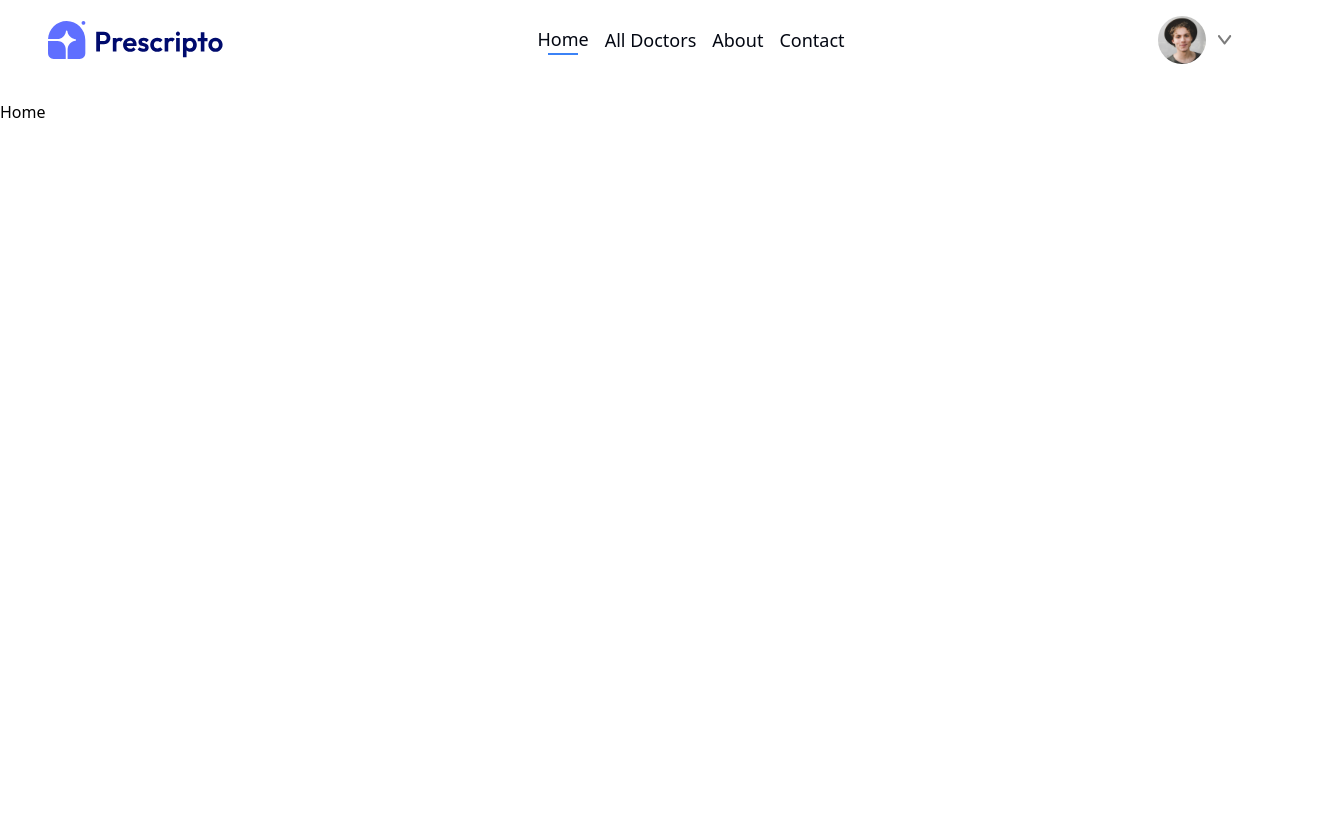
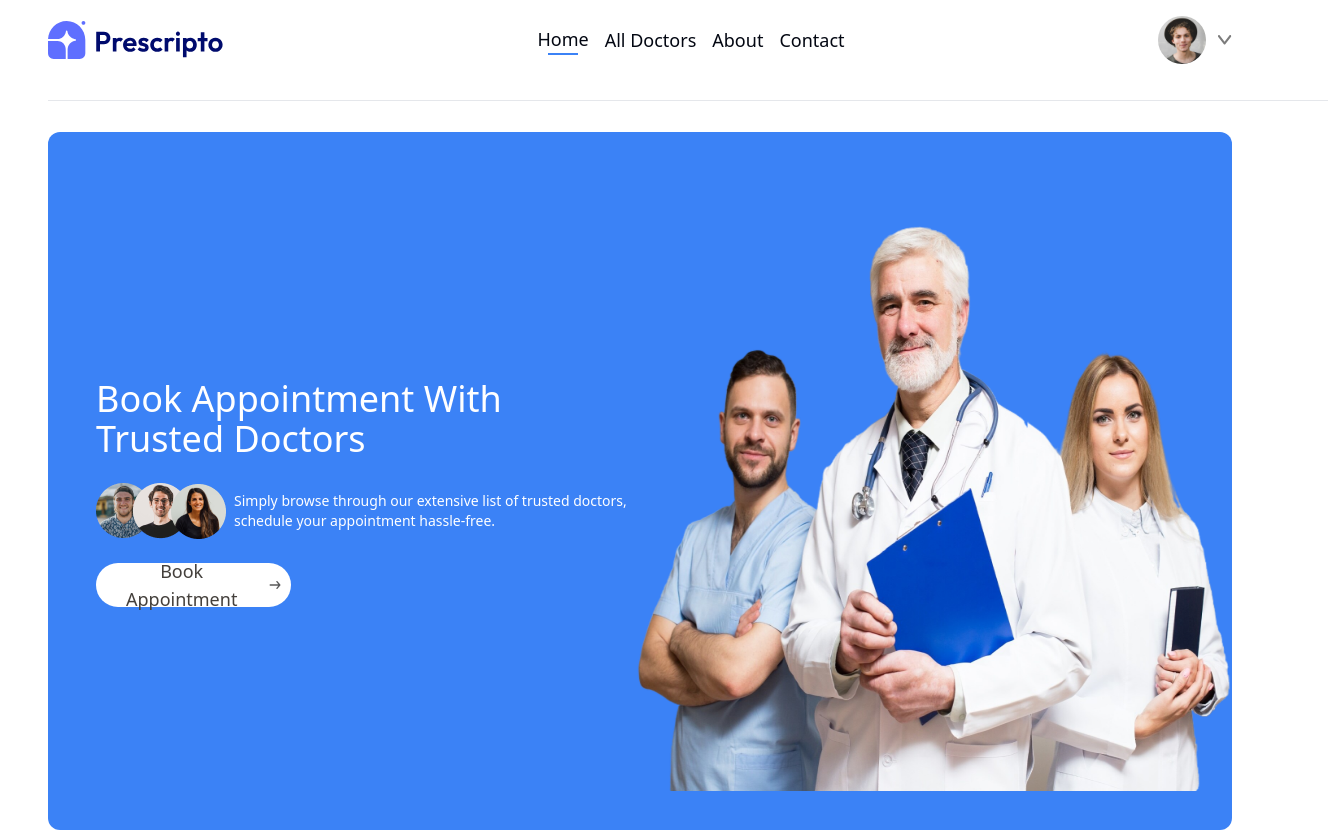
Before and after one commit to AnwarAndargie/hospital-management, a React (Vite) app in the folder front-end/: page / in a window 1280 px wide. Shown: the whole page, 1328 px wide, since content can reach past the window. Before the commit the page ends 800 px from the top, so only its background shows below. Built offline with nearby package versions, Linux system fonts and the light colour scheme.

Commit message:
add HomeCard element to the home page

```diff
--- /dev/null
+++ b/front-end/src/components/HomeCard.jsx
@@ -0,0 +1,36 @@
+import React from "react";
+import { assets } from "../../public/assets/assets_frontend/assets";
+
+function HomeCard() {
+  return (
+    <section>
+      <div className="max-w-full h-[698px] flex flex-row justify-between items-center bg-blue-500 mt-4 pt-6 ml-12 mr-12 pl-12 rounded-xl">
+        <div className="flex flex-col gap-y-6">
+          <h1 className="text-white text-4xl">
+            Book Appointment With Trusted Doctors
+          </h1>
+          <div className="flex flex-row gap-2 items-center">
+            <img src={assets.group_profiles} alt="group pictures" />
+            <p className="text-sm text-white">
+              Simply browse through our extensive list of trusted doctors,
+              schedule your appointment hassle-free.
+            </p>
+          </div>
+          <button className="w-[195px] h-[44px] flex flex-row items-center gap-2 p-2  text-lg rounded-3xl outline-none bg-white text-stone-700">
+            Book Appointment{" "}
+            <img
+              className="w-4 h-2 text-stone-700"
+              src={assets.arrow_icon}
+              alt=""
+            />
+          </button>
+        </div>
+        <div>
+          <img className="w-[882px] h-[596px]" src={assets.header_img} alt="" />
+        </div>
+      </div>
+    </section>
+  );
+}
+
+export default HomeCard;
--- a/front-end/src/components/NavBar.jsx
+++ b/front-end/src/components/NavBar.jsx
@@ -7,7 +7,8 @@ const NavBar = () => {
   const navigate = useNavigate();
   const [token, setToken] = useState(true);
   return (
-    <nav className="flex flex-row justify-between items-center mb-5 py-4 ml-12 mr-12">
+    <nav>
+      <div className="flex flex-row justify-between items-center mb-5 py-4 ml-12 mr-12">
         <div>
           <Link to="/">
             <img className="w-44 cursor-pointer" src={assets.logo} alt="logo" />
@@ -86,6 +87,8 @@ const NavBar = () => {
             Create Account
           </button>
         )}
+      </div>
+      <hr className="w-full ml-12 mr-12 h-4 text-slate-700" />
     </nav>
   );
 };
--- a/front-end/src/pages/Home.jsx
+++ b/front-end/src/pages/Home.jsx
@@ -1,7 +1,12 @@
 import React from "react";
+import HomeCard from "../components/HomeCard";
 
 const Home = () => {
-  return <div>Home</div>;
+  return (
+    <div>
+      <HomeCard />
+    </div>
+  );
 };
 
 export default Home;
```
Lines whose indentation alone changed are shown as unchanged.
